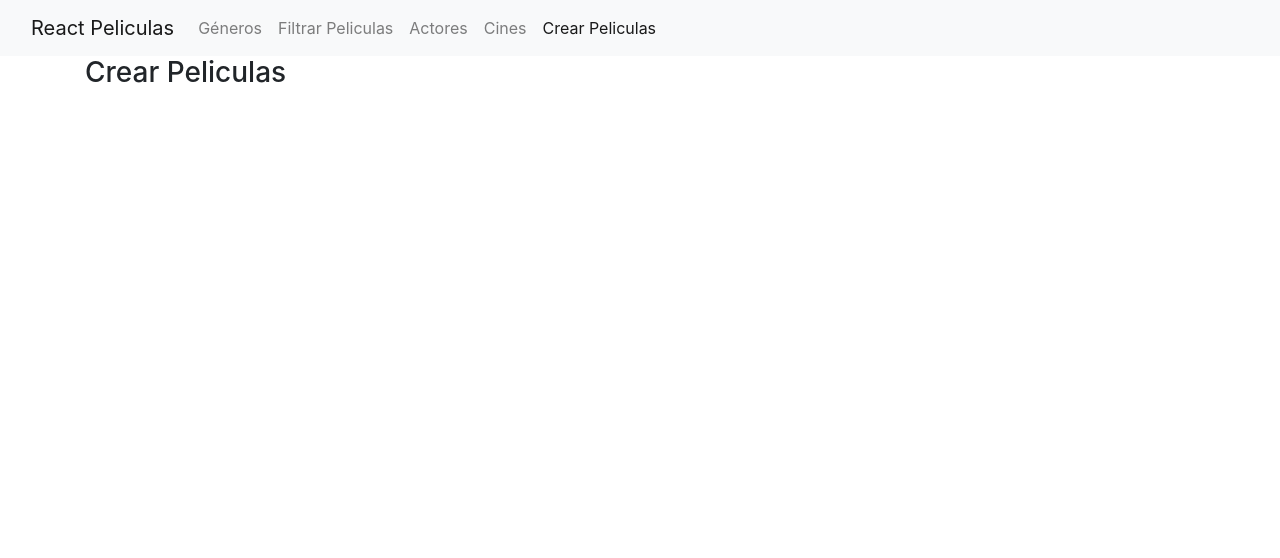
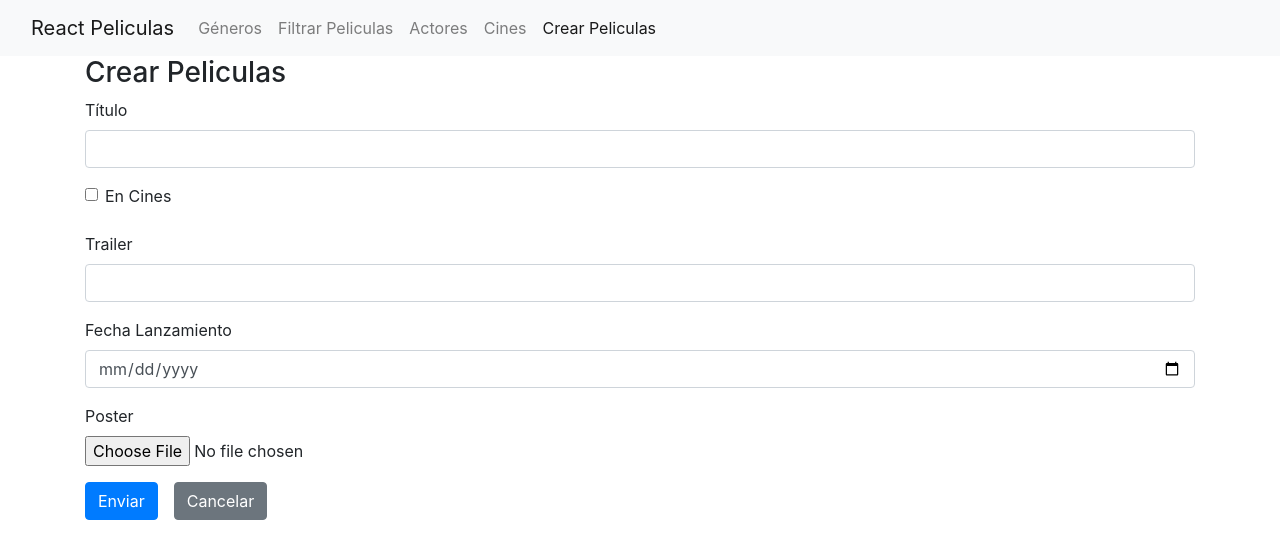
Before and after one commit to salinassilvio/react-peliculas-ts, a React (Create React App) app: page /peliculas/crear in a window 1280 px wide. Shown: the top 558 px of the page. Built offline with nearby package versions, Linux system fonts and the light colour scheme.

Commit message:
creacion de formulario de peliculas

```diff
--- a/src/components/peliculas/CrearPeliculas.tsx
+++ b/src/components/peliculas/CrearPeliculas.tsx
@@ -1,7 +1,13 @@
+import FormularioPeliculas from "./FormularioPeliculas";
+
 export default function CrearPeliculas(){
     return(
         <>
             <h3>Crear Peliculas</h3>
+            <FormularioPeliculas
+                modelo={{titulo:'', enCines:false,trailer:''}}
+                onSubmit={valores => console.log(valores)}
+            />
         </>
     )
 }
--- a/src/components/peliculas/EditarPeliculas.tsx
+++ b/src/components/peliculas/EditarPeliculas.tsx
@@ -1,7 +1,14 @@
+import FormularioPeliculas from "./FormularioPeliculas";
+
 export default function EditarPeliculas(){
     return(
         <>
             <h3>Editar Peliculas</h3>
+            <FormularioPeliculas
+                modelo={{titulo:'Spider-Man', enCines:true,trailer:'url',
+                fechaLanzamiento: new Date('2021-01-01T00:00:00')}}
+                onSubmit={valores => console.log(valores)}
+            />
         </>
     )
 }
--- /dev/null
+++ b/src/components/peliculas/FormularioPeliculas.tsx
@@ -0,0 +1,39 @@
+import { Form, Formik, FormikHelpers, yupToFormErrors } from "formik";
+import { peliculaCreacionDTO } from "../../models/peliculas.model";
+import * as Yup from 'yup'
+import FormGroupText from "../utils/FormGroupText";
+import FormGroupCheckbox from "../utils/FormGroupCheckbox";
+import { FormGroupFecha } from "../utils/FormGroupFecha";
+import FormGroupImagen from "../utils/FormGroupImagen";
+import Button from "../utils/Button";
+import { Link } from "react-router-dom";
+
+export default function FormularioPeliculas(props: formularioPeliculasProps){
+    return(
+        <Formik
+            initialValues={props.modelo}
+            onSubmit={props.onSubmit}
+            validationSchema={Yup.object({
+                titulo: Yup.string().required('Este Campo es requerido').primeraLetraMayuscula()
+            })}
+        >
+            {formikProps => (
+                <Form>
+                    <FormGroupText label="Título" campo="titulo"    />
+                    <FormGroupCheckbox label="En Cines" campo="enCines" />
+                    <FormGroupText label="Trailer" campo="trailer" />
+                    <FormGroupFecha campo="fechaLanzamiento" label="Fecha Lanzamiento"/>
+                    <FormGroupImagen campo="poster" label="Poster" imagenURL={props.modelo.posterURL}/>
+
+                    <Button disabled={formikProps.isSubmitting} type="submit">Enviar</Button>
+                    <Link className="btn btn-secondary" to="/">Cancelar</Link>
+                </Form>
+            )}
+        </Formik>
+    )
+}
+
+interface formularioPeliculasProps{
+    modelo:peliculaCreacionDTO;
+    onSubmit(valores:peliculaCreacionDTO, acciones:FormikHelpers<peliculaCreacionDTO>): void;
+}
--- /dev/null
+++ b/src/components/utils/FormGroupCheckbox.tsx
@@ -0,0 +1,22 @@
+import { Field } from "formik";
+
+export default function FormGroupCheckbox(props: formGroupCheckbox){
+    return(
+        <div className="form-group form-check">
+            <Field
+                className="form-check-input"
+                id={props.campo}
+                name={props.campo}
+                type="checkbox"
+            ></Field>
+            <label
+                htmlFor={props.campo}
+            >{props.label}</label>
+        </div>
+    )
+}
+
+interface formGroupCheckbox {
+    label: string;
+    campo: string;
+}
```
Also changed, not shown: src/models/peliculas.model.d.ts (+10 -0 lines).
